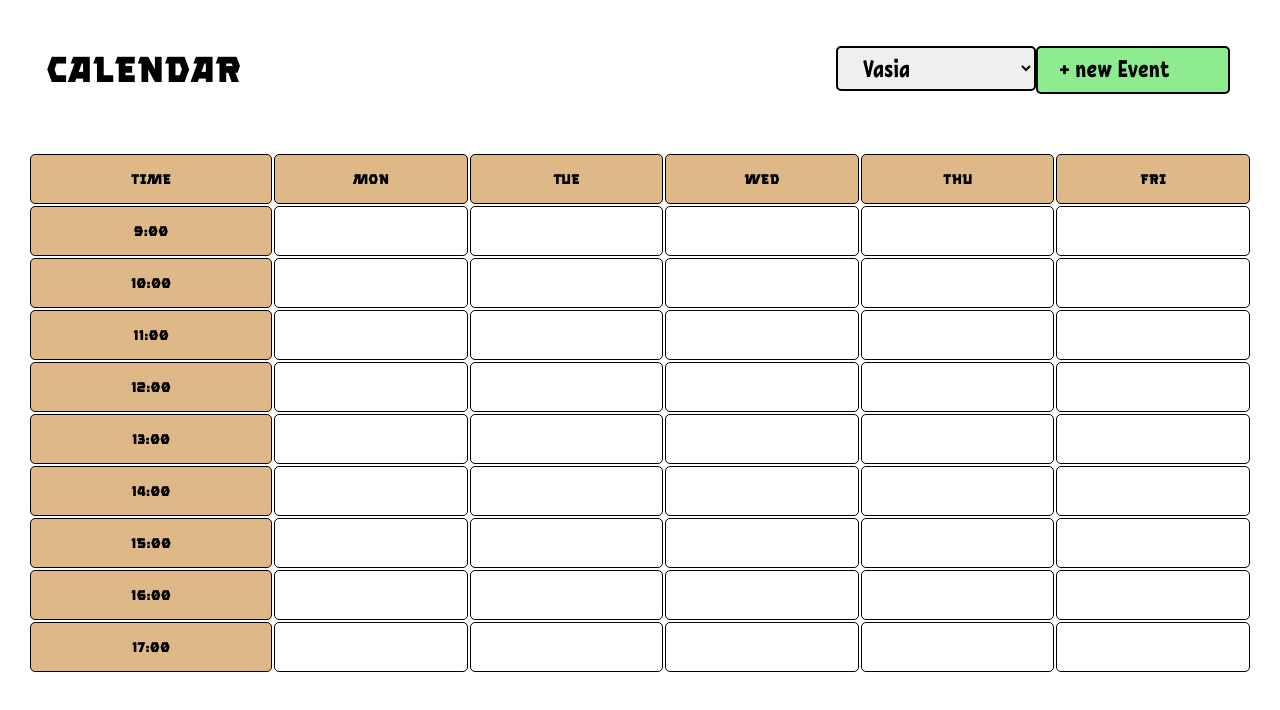
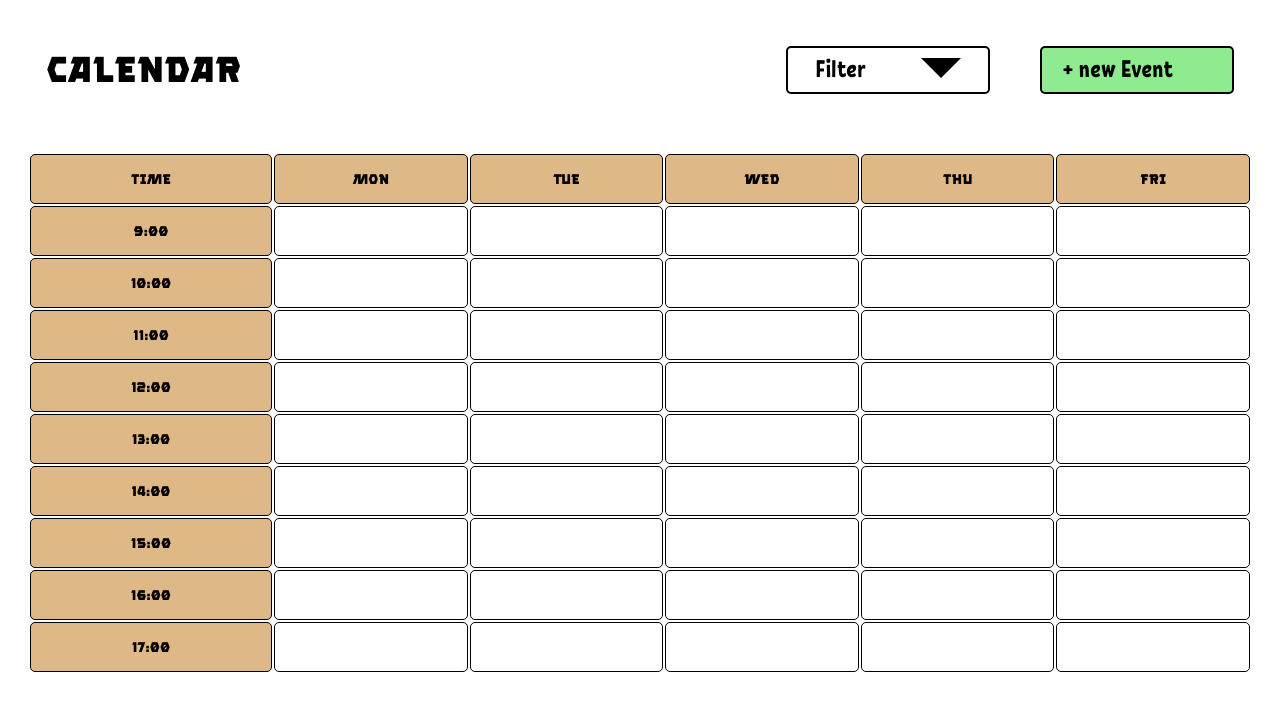
Before and after one commit to Kostiantyn-S/Ciklum_test_project, a website built with webpack: page src/index.html in a window 1280 px wide. Built offline with nearby package versions, Linux system fonts and the light colour scheme.

Commit message:
Complete CustomComboBox

```diff
--- a/src/index.html
+++ b/src/index.html
@@ -11,12 +11,12 @@
 <body class="App">
     <header class="Header">
         <div class="Header-title">Calendar</div>
-        <div class="Header-filter" id="Filter">
-            <select>
+        <div class="Header-filter" id="FilterUsers"> <!--My own Custom Select-->
+            <!--<select>
                 <option>Vasia</option>
                 <option>Vania</option>
                 <option>Petya</option>
-            </select>
+            </select>-->
         </div>
         <div class="Header-button" id="newEventButton">
             <a> + new Event</a>
--- a/src/scripts/CustomComboBox.js
+++ b/src/scripts/CustomComboBox.js
@@ -1,12 +1,53 @@
+import Tools from "./Tools";
+
 export default class CustomComboBox extends Object {
-    constructor(id, title, options_/*Array*/) {
+    constructor(id, title, options/*Array*//*, listX, listY*/) {
         super();
-        this.options = options_;
+        this.tools = new Tools();
+        this.options = options;/* this.listX = listX; this.listY = listY;*/ this.id = id;
         this.element = document.getElementById(id);
         this.element.classList.add("CustomComboBox");
-        this.element.innerHTML = `<div class="UpperBlock">
-                                    <div class="UpperBlock-title">${title}</div>
-                                    <div class="UpperBlock-triangle"></div>
-                                  </div>`;
+        this.element.innerHTML = `<div><div class="CustomComboBox-title">${title}</div>
+                                    <div class="CustomComboBox-triangle"></div></div>`;
+        this.element.innerHTML += this.renderOptions(this.options, this.listX, this.listY);
+        this.element.children[0].addEventListener("click", this.comboBoxHandler.bind(this));
+        this.value = [];
+        this.addListeners();
+    }
+
+    comboBoxHandler(e) {
+        this.tools.element(`CustomComboBox_${this.id}`).classList.toggle("visible");
+    }
+
+    addListeners() {
+        let parent = this.tools.element(`CustomComboBox_${this.id}`);
+        for(let i = 0; i < parent.children.length; i++) {
+            parent.children[i].children[0].addEventListener("change", this.changeCheckboxHandler.bind(this, parent.children[i].children[1].innerHTML));
+        }
+    }
+
+    changeCheckboxHandler(value, e) {
+        if(e.currentTarget.checked == true) {
+            this.value.push(value);
+        } else {
+            this.value.splice(this.value.indexOf(value), 1);
+        }
+        console.log(this.value);
+    }
+
+    renderOptions(options/*Array*/, listX, listY) {
+        let list = ``;
+
+        for(let i = 0; i < options.length; i++) {
+            let option = `<div class="CustomComboBox-list-item">
+                            <input type="checkbox" id="CustomComboBox_${this.id}_item_${i}" checked="true">
+                            <label for="CustomComboBox_${this.id}_item_${i}">${options[i]}</label>
+                        </div>`;
+            list += option;
+        }
+
+        return `<div class="CustomComboBox-list invisible" id="CustomComboBox_${this.id}">
+                    ${list}
+                </div>`;
     }
 }
--- a/src/scripts/Main.js
+++ b/src/scripts/Main.js
@@ -1,3 +1,4 @@
+import CustomComboBox from "./CustomComboBox";
 import NewEvent from "./NewEvent";
 import Tools from "./Tools";
 
@@ -8,12 +9,13 @@ export default class Main extends Object {
         this.tools = new Tools();
         this.newEvent = new NewEvent();
         this.init();
+        this.filter = new CustomComboBox("FilterUsers", "Filter", ["Vasia", "Vania", "Petya"]/*, 481, 90*/);
     }
 
     init(){
         this.tools.element("newEventButton").addEventListener("click", this.newEventHandler.bind(this));
         this.tools.renderEvents();
-        this.tools.element("Filter").addEventListener("change" , this.onChangeFilter.bind(this));
+       //this.tools.element("Filter").addEventListener("change" , this.onChangeFilter.bind(this));
     }
 
     onChangeFilter(e) {
--- a/src/styles/CustomComboBox.scss
+++ b/src/styles/CustomComboBox.scss
@@ -1,5 +1,57 @@
 .App {
-    .UpperBlock {
-        display: flex;
+    .CustomComboBox {
+        border: 2px solid black;
+        border-radius: 5px;
+        margin-right: 50px;
+        width: 200px;
+
+        div {
+            display: flex;
+            justify-content: space-around;
+            align-items: center;
+        }
+
+        &-title {
+            font-size: 24px;
+            padding: 5px 0 5px 0;
+            font-family: $selectFont;
+        }
+
+        &-triangle {
+            border: 20px solid transparent;
+            border-top: 20px solid black;
+            position: relative;
+            top: 10px;
+        }
+
+        &-list {
+            position: fixed;
+            display: flex;
+            flex-direction: column;
+            width: 200px;
+            border: 2px solid black;
+            border-radius: 5px;
+            background-color: white;
+            margin-top: 10px;
+
+            &-item {
+                font-size: 24px;
+                padding: 5px 0 5px 0;
+                font-family: $selectFont;
+                border-bottom: 2px solid red;
+                display: flex;
+                justify-content: space-around;
+
+                input {
+                    width: 15px;
+                    height: 15px;
+                    margin-right: 50px;
+                }
+
+                label {
+                    padding-right: 20px;
+                }
+            }
+        }
     }
 }
```
